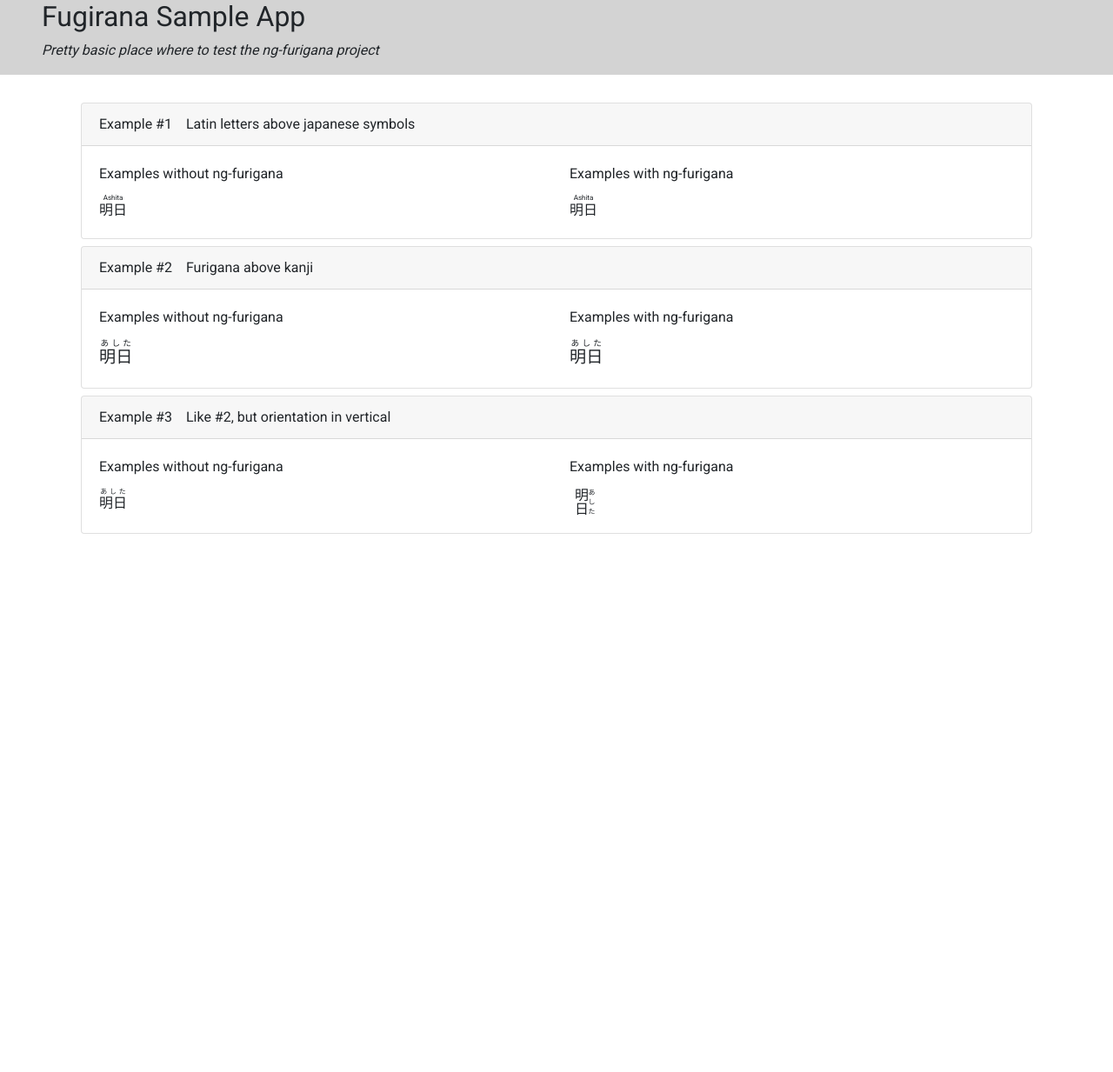
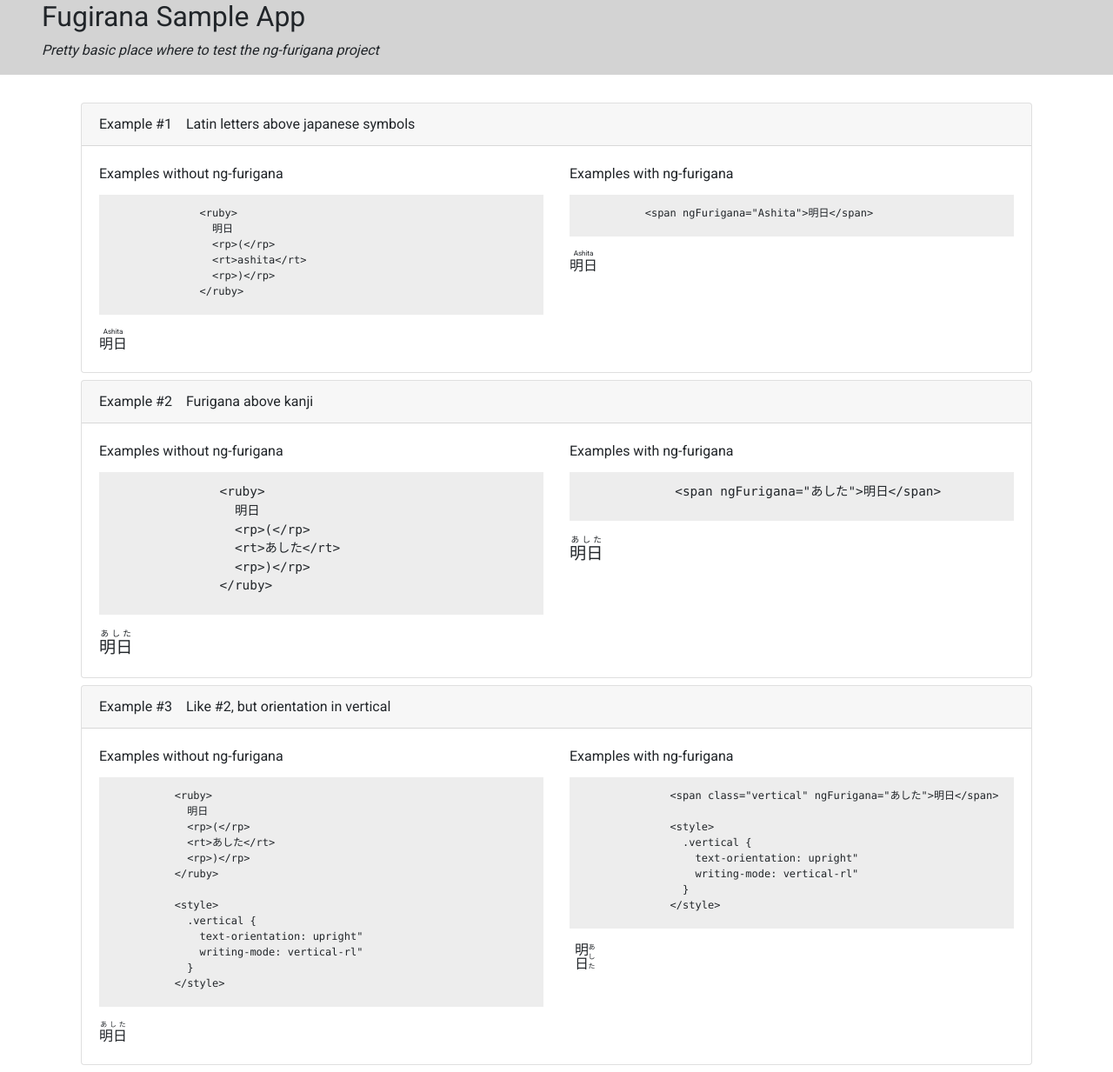
Before and after one commit to ThisIsDemetrio/yang-furigana, an Angular app in the folder furiganaSampleApp/: page / in a window 1280 px wide. Shown: the whole page at 87% size. Before the commit the page ends 800 px from the top, so only its background shows below. Built offline with nearby package versions, Linux system fonts and the light colour scheme.

Commit message:
sample app style improvements

```diff
--- a/furiganaSampleApp/src/app/app.component.html
+++ b/furiganaSampleApp/src/app/app.component.html
@@ -1,6 +1,8 @@
 <div class="title">
   <h2>Fugirana Sample App</h2>
-  <div class="description">Pretty basic place where to test the ng-furigana project</div>
+  <div class="description">
+    Pretty basic place where to test the ng-furigana project
+  </div>
 </div>
 <div class="container">
   <div class="card m-2">
@@ -15,6 +17,14 @@
       </div>
       <div class="card-text row">
         <div class="col">
+          <pre>
+                &lt;ruby&gt;
+                  明日
+                  &lt;rp&gt;(&lt;/rp&gt;
+                  &lt;rt&gt;ashita&lt;/rt&gt;
+                  &lt;rp&gt;)&lt;/rp&gt;
+                &lt;/ruby&gt;
+            </pre>
           <ruby>
             明日
             <rp>(</rp>
@@ -23,6 +33,10 @@
           </ruby>
         </div>
         <div class="col">
+          <pre>
+            &lt;span ngFurigana="Ashita"&gt;明日&lt;/span&gt;
+          </pre>
+          <div class="mt-2"></div>
           <span ngFurigana="Ashita">明日</span>
         </div>
       </div>
@@ -41,6 +55,15 @@
       </div>
       <div class="card-text row fs-120">
         <div class="col">
+          <pre>
+                &lt;ruby&gt;
+                  明日
+                  &lt;rp&gt;(&lt;/rp&gt;
+                  &lt;rt&gt;あした&lt;/rt&gt;
+                  &lt;rp&gt;)&lt;/rp&gt;
+                &lt;/ruby&gt;
+            </pre>
+          <div class="mt-2"></div>
           <ruby>
             明日
             <rp>(</rp>
@@ -49,6 +72,10 @@
           </ruby>
         </div>
         <div class="col">
+          <pre>
+              &lt;span ngFurigana="あした"&gt;明日&lt;/span&gt;
+          </pre>
+          <div class="mt-2"></div>
           <div ngFurigana="あした">明日</div>
         </div>
       </div>
@@ -67,6 +94,66 @@
       </div>
       <div class="card-text row">
         <div class="col">
+          <pre>
+            &lt;ruby&gt;
+              明日
+              &lt;rp&gt;(&lt;/rp&gt;
+              &lt;rt&gt;あした&lt;/rt&gt;
+              &lt;rp&gt;)&lt;/rp&gt;
+            &lt;/ruby&gt;
+
+            &lt;style&gt;
+              .vertical &#x0007B;
+                text-orientation: upright&quot;
+                writing-mode: vertical-rl&quot;
+              &#x0007D;
+            &lt;/style&gt;
+        </pre>
+          <div class="mt-2"></div>
+          <ruby class="text-center">
+            明日
+            <rp>(</rp>
+            <rt>あした</rt>
+            <rp>)</rp>
+          </ruby>
+        </div>
+        <div class="col">
+            <pre>
+                &lt;span class="vertical" ngFurigana="あした"&gt;明日&lt;/span&gt;
+
+                &lt;style&gt;
+                  .vertical &#x0007B;
+                    text-orientation: upright&quot;
+                    writing-mode: vertical-rl&quot;
+                  &#x0007D;
+                &lt;/style&gt;
+            </pre>
+          <div class="vertical" ngFurigana="あした">明日</div>
+        </div>
+      </div>
+    </div>
+  </div>
+
+  <div *ngIf="false" class="card m-2">
+    <div class="card-header">
+      <span class="mr-3">Example #4</span>
+      <span class="description">Separate CSS classes</span>
+    </div>
+    <div class="card-body">
+      <div class="card-title row">
+        <div class="col">Examples without ng-furigana</div>
+        <div class="col">Examples with ng-furigana</div>
+      </div>
+      <div class="card-text row">
+        <div class="col">
+          <pre>
+              &lt;ruby&gt;
+                明日
+                &lt;rp&gt;(&lt;/rp&gt;
+                &lt;rt&gt;あした&lt;/rt&gt;
+                &lt;rp&gt;)&lt;/rp&gt;
+              &lt;/ruby&gt;
+            </pre>
           <ruby>
             明日
             <rp>(</rp>
@@ -75,6 +162,9 @@
           </ruby>
         </div>
         <div class="col">
+            <pre>
+                &lt;span class="vertical" ngFurigana="あした"&gt;明日&lt;/span&gt;
+            </pre>
           <div class="vertical" ngFurigana="あした">明日</div>
         </div>
       </div>
--- a/furiganaSampleApp/src/app/app.component.scss
+++ b/furiganaSampleApp/src/app/app.component.scss
@@ -1,6 +1,12 @@
 :host {
   display: block;
   font-family: "Roboto", sans-serif;
+
+  pre {
+    font-size: 75%;
+    padding-top: 0.75rem;
+    background-color: lighten(lightgray, 10%);
+  }
 
   .title {
     background-color: lightgray;
```
Lines whose indentation alone changed are shown as unchanged.
